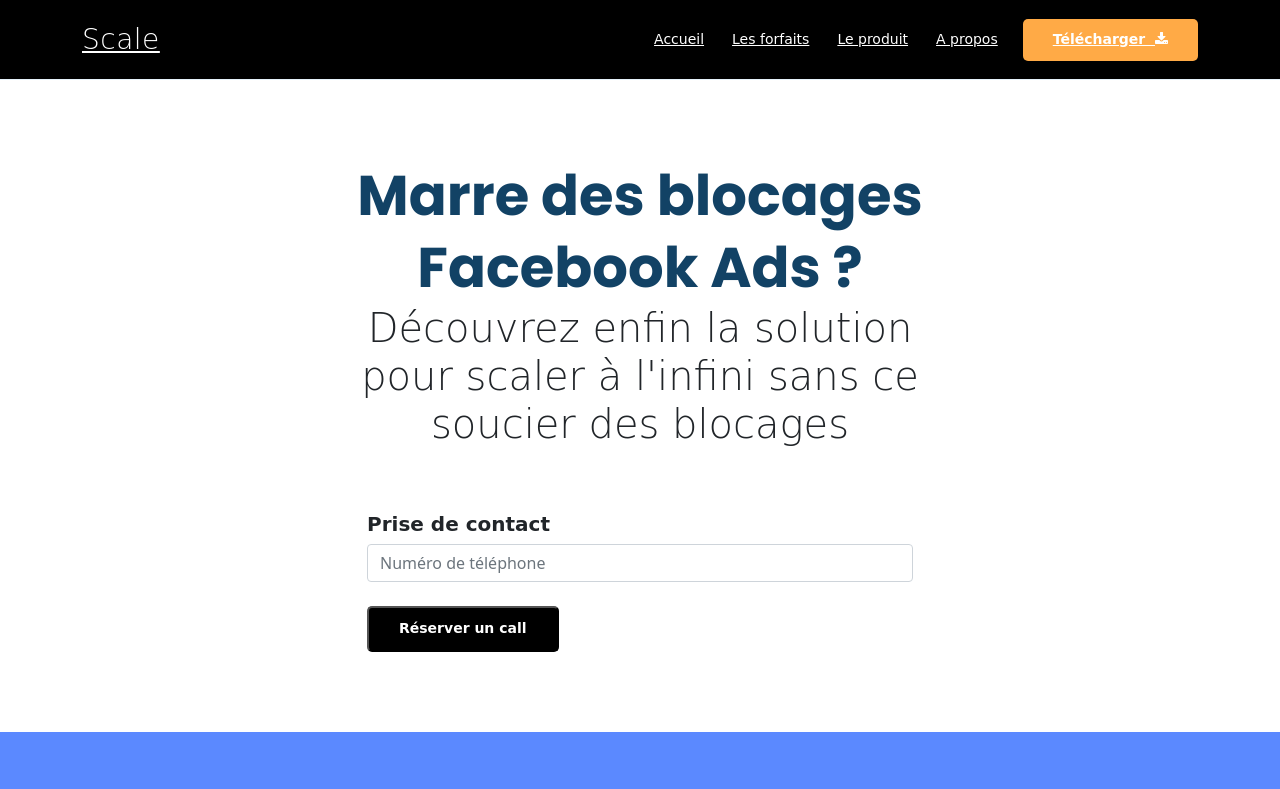
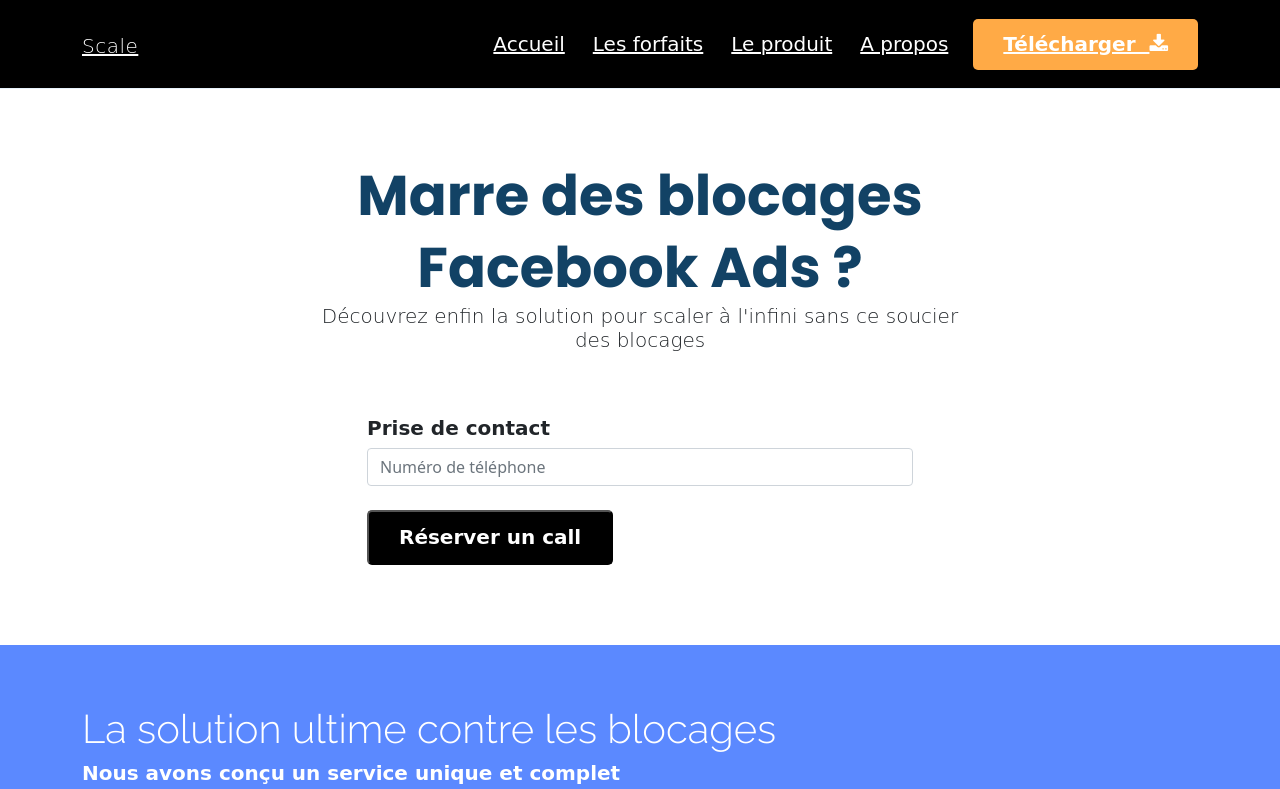
Before and after one commit to mikebita23/-FB_MultiLogin_Manager_WEB, a website with bundled scripts: page public/views/index.html in a window 1280 px wide. Shown: the top 789 px of the page. Built offline with nearby package versions, Linux system fonts and the light colour scheme.

Commit message:
augmentation font-size

```diff
--- a/public/stylesheets/style.css
+++ b/public/stylesheets/style.css
@@ -11,6 +11,7 @@
 
 #arial{
   font-family: cursive;
+  font-size: 20px;
 }
 
 body {
--- a/public/views/index.html
+++ b/public/views/index.html
@@ -43,7 +43,7 @@
   <header id="header" class="fixed-top">
     <div class="container d-flex align-items-center">
 
-      <h1 class="logo me-auto"><a class="text-white" href="index.html" id="arial">Scale</a></h1>
+      <h1 class="logo me-auto"><a class="text-white" href="./index.html" id="arial">Scale</a></h1>
       <!-- Uncomment below if you prefer to use an image logo -->
       <!-- <a href="index.html" class="logo me-auto"><img src="/public/images/logo.png" alt="" class="img-fluid"></a>-->
 
```
